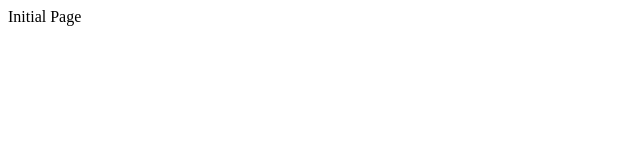
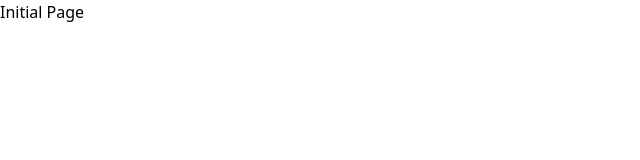
Before and after one commit to loconluis/blogging-site, a Next.js app: page / in a window 1280 px wide. Shown: the top 160 px of the page, without its empty margins (0-640 px from the left). Built offline with nearby package versions, Linux system fonts and the light colour scheme.

Commit message:
Setting up tailwind

```diff
--- a/package.json
+++ b/package.json
@@ -14,5 +14,10 @@
     "next": "^10.0.7",
     "react": "^17.0.1",
     "react-dom": "^17.0.1"
+  },
+  "devDependencies": {
+    "autoprefixer": "^10.2.4",
+    "postcss": "^8.2.7",
+    "tailwindcss": "^2.0.3"
   }
 }
--- /dev/null
+++ b/pages/_app.js
@@ -0,0 +1,7 @@
+import '../styles/globals.css'
+
+function MyApp({ Component, pageProps }) {
+  return <Component {...pageProps} />
+}
+
+export default MyApp
--- /dev/null
+++ b/postcss.config.js
@@ -0,0 +1,6 @@
+module.exports = {
+  plugins: {
+    tailwindcss: {},
+    autoprefixer: {},
+  },
+}
--- /dev/null
+++ b/styles/globals.css
@@ -0,0 +1,3 @@
+@tailwind base;
+@tailwind components;
+@tailwind utilities;
--- /dev/null
+++ b/tailwind.config.js
@@ -0,0 +1,11 @@
+module.exports = {
+  purge: ['./pages/**/*.{js,ts,jsx,tsx}', './components/**/*.{js,ts,jsx,tsx}'],
+  darkMode: false, // or 'media' or 'class'
+  theme: {
+    extend: {},
+  },
+  variants: {
+    extend: {},
+  },
+  plugins: [],
+}
```
Also changed, not shown: 1 other file (tests, documents, lock files or other folders).
